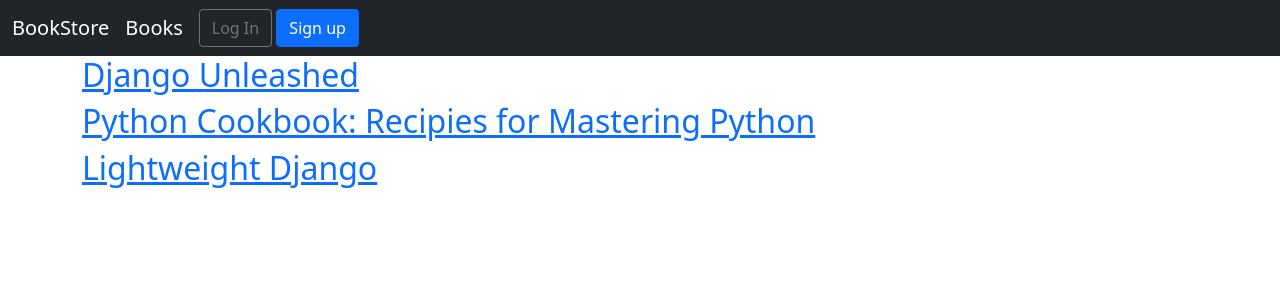
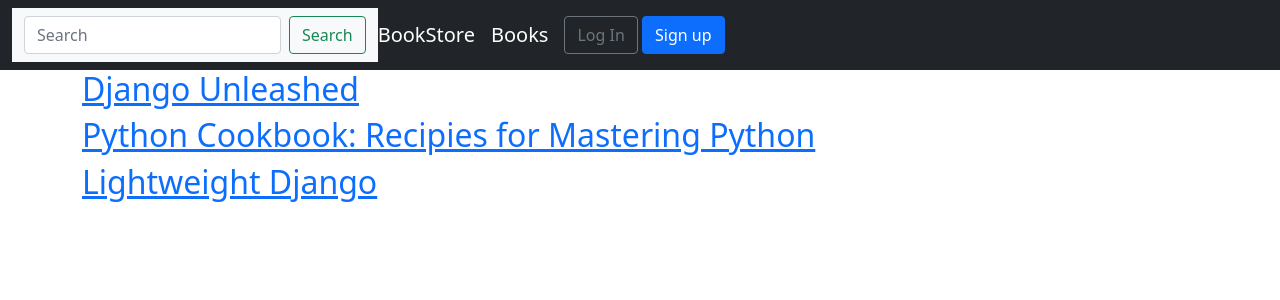
Before and after one commit to TUD-SDEV/lab-9-upload-DawidRatajczyk02, a Django app: page /books/ in a window 1280 px wide. Shown: the top 300 px of the page. Run offline with Django 3.2, Linux system fonts and the light colour scheme; data comes from the database, SQL or seed files in the repository; both versions use the stored data as it was after the commit; some libraries are stand-ins or nearby versions.

Commit message:
lab 9 part 5 commit

```diff
--- a/books/urls.py
+++ b/books/urls.py
@@ -1,7 +1,8 @@
 from django.urls import path
-from .views import BookListView, BookDetailView
+from .views import BookListView, BookDetailView, SearchResultsListView
 
 urlpatterns = [
  path('', BookListView.as_view(), name='book_list'),
  path('<uuid:pk>', BookDetailView.as_view(), name='book_detail'),
+ path('search/', SearchResultsListView.as_view(), name='search_results'),
 ]
--- a/books/views.py
+++ b/books/views.py
@@ -1,5 +1,6 @@
 from django.views.generic import ListView, DetailView
 from .models import Book
+from django.db.models import Q
 # Create your views here.
 
 class BookListView(ListView):
@@ -10,3 +11,14 @@
 class BookDetailView(DetailView):
     model = Book
     template_name = 'books/book_detail.html'
+
+class SearchResultsListView(ListView):
+    model = Book
+    context_object_name = 'book_list'
+    template_name = 'books/search_results.html'
+
+    def get_queryset(self):
+        query = self.request.GET.get('q')
+        return Book.objects.filter(
+            Q(title__icontains=query) | Q(author__icontains=query)
+        )
--- a/templates/base.html
+++ b/templates/base.html
@@ -18,6 +18,14 @@
         <button class="navbar-toggler" type="button" data-bs-toggle="collapse" data-bs-target="#navbarSupportedContent" aria-controls="navbarSupportedContent" aria-expanded="false" aria-label="Toggle navigation">
           <span class="navbar-toggler-icon"></span>
         </button>
+        <nav class="navbar navbar-light bg-light">
+          <div class="container-fluid">
+            <form class="d-flex" action="{% url 'search_results' %}" method="get">
+              <input name="q" class="form-control me-2" type="search" placeholder="Search" aria-label="Search">
+              <button class="btn btn-outline-success" type="submit">Search</button>
+            </form>
+          </div>
+          </nav>
         <div class="collapse navbar-collapse" id="navbarSupportedContent">
           <a class="navbar-brand" href="{% url 'home' %}">BookStore</a>
           <a class="navbar-brand" href="{% url 'book_list' %}">Books</a>
```
Also changed, not shown: templates/books/search_results.html (added, +14 -0 lines), db.sqlite3, media/covers/DjangoUnleashed.jpg (added), media/covers/Lightweight.jpg (added), media/covers/PythonCookbook_cGvPIFD.jpg (added).
